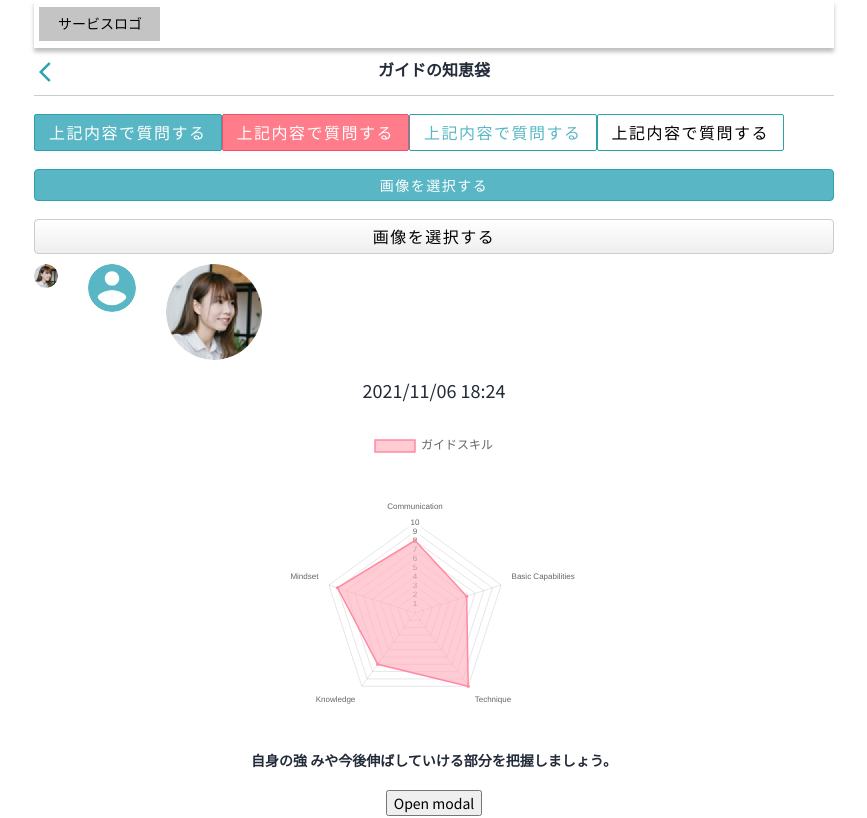
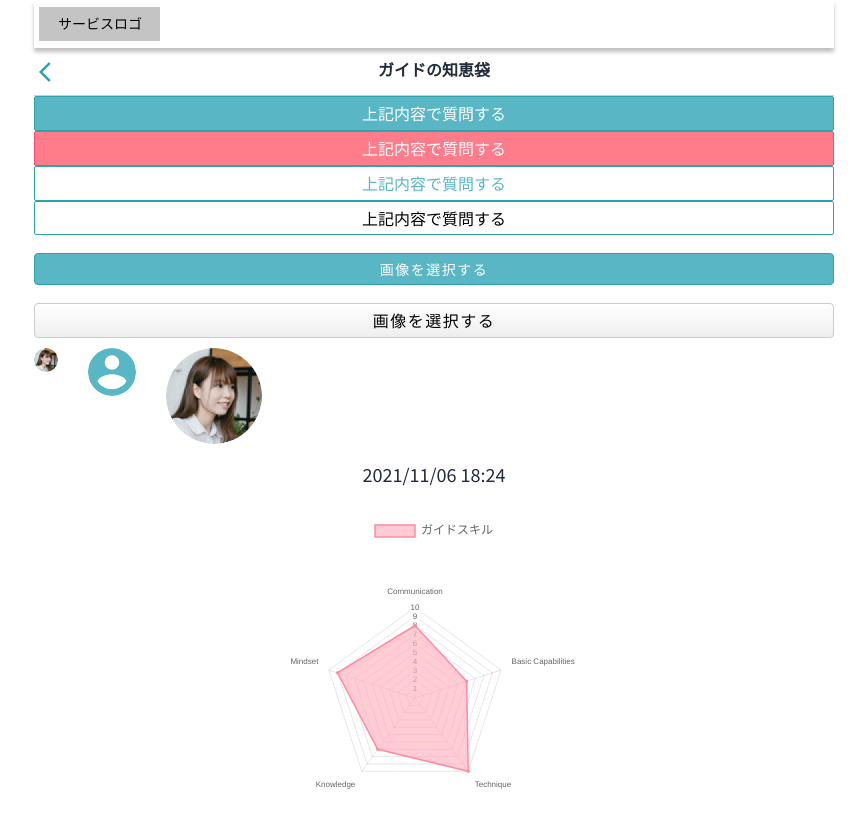
Before and after one commit to thanhgiau2604/gnavi, a Next.js app: page /styleguide in a window 1280 px wide. Shown: the top 818 px of the page, without its empty margins (206-1073 px from the left). Built offline with nearby package versions, Linux system fonts and the light colour scheme.

Commit message:
chore: update

```diff
--- a/src/components/common/Button/index.tsx
+++ b/src/components/common/Button/index.tsx
@@ -1,25 +1,16 @@
 import React from 'react'
 import { ButtonProps } from 'interfaces/Button'
 import { buttonColors, fontSize } from 'constants/index'
-import { ButtonContainer, ButtonTitle } from './styled'
+import { ButtonContainer } from './styled'
 
 const Button: React.FC<ButtonProps> = ({ title, ...rest }) => {
-  const { radius, buttonColor, fontWeight, _fontSize } = rest
-  return (
-    <ButtonContainer
-      onClick={rest.onClick}
-      radius={radius}
-      buttonColor={buttonColor}
-      fontWeight={fontWeight}
-      {...rest}
-    >
-      <ButtonTitle fontSize={_fontSize}>{title}</ButtonTitle>
-    </ButtonContainer>
-  )
+  return <ButtonContainer {...rest}>{title}</ButtonContainer>
 }
 
 Button.defaultProps = {
   type: 'button',
+  width: 'full',
+  height: 'auto',
   radius: 2,
   buttonColor: buttonColors.STYLE01,
   fontWeight: 400,
--- a/src/components/common/Button/styled.ts
+++ b/src/components/common/Button/styled.ts
@@ -2,30 +2,26 @@ import styled from 'styled-components'
 import { ButtonColor } from 'interfaces/Button'
 
 interface ButtonProps {
+  width?: number | string
+  height?: number | string
   radius?: number
   buttonColor?: ButtonColor
   fontWeight?: number
-}
-
-interface pProps {
-  fontSize?: string
+  _fontSize?: string
 }
 
 const ButtonContainer = styled.button<ButtonProps>`
-  margin: 1.8rem auto auto auto;
   text-align: center;
+  width: ${({ width }) => (width && width === 'full' ? '100%' : width)};
+  height: ${({ height }) => height && height};
   background-color: ${({ buttonColor }) => buttonColor && buttonColor.BGCOLOR};
   border-radius: ${({ radius }) => radius && `${radius}px`};
   color: ${({ buttonColor }) => buttonColor && buttonColor.COLOR};
   border: ${({ buttonColor }) => buttonColor && buttonColor.BORDER};
   font-weight: ${({ fontWeight }) => fontWeight};
+  font-size: ${({ _fontSize }) => _fontSize && _fontSize};
+  padding: 0.5rem 0.8rem;
   cursor: pointer;
 `
 
-const ButtonTitle = styled.p<pProps>`
-  padding: 0.5rem 0.8rem;
-  letter-spacing: 1.5px;
-  font-size: ${({ fontSize }) => fontSize && fontSize};
-`
-
-export { ButtonContainer, ButtonTitle }
+export { ButtonContainer }
--- a/src/interfaces/Button.ts
+++ b/src/interfaces/Button.ts
@@ -7,6 +7,8 @@ export interface ButtonColor {
 }
 
 export interface ButtonProps extends React.ComponentPropsWithoutRef<'button'> {
+  width?: number | string
+  height?: number | string
   radius?: number
   buttonColor?: ButtonColor
   fontWeight?: number
```
